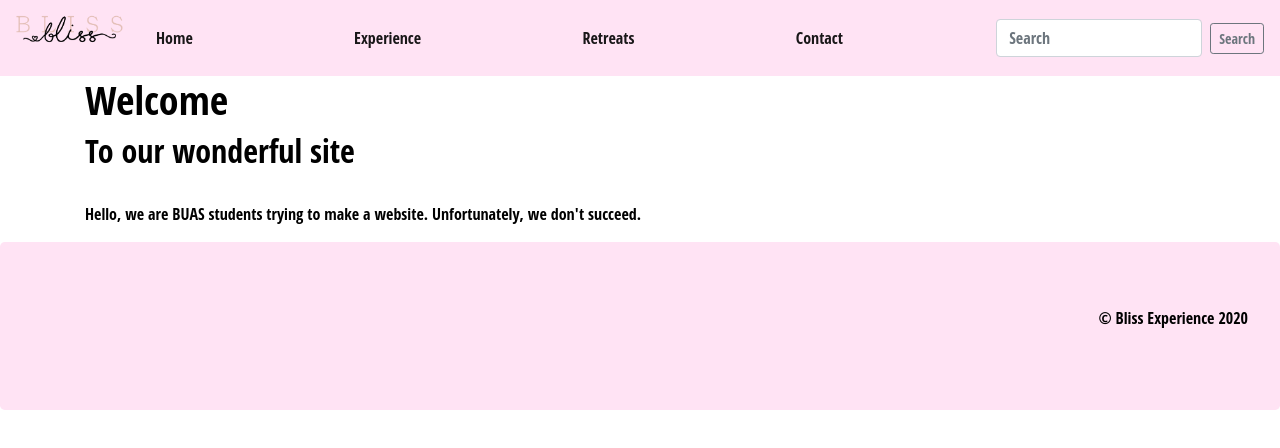
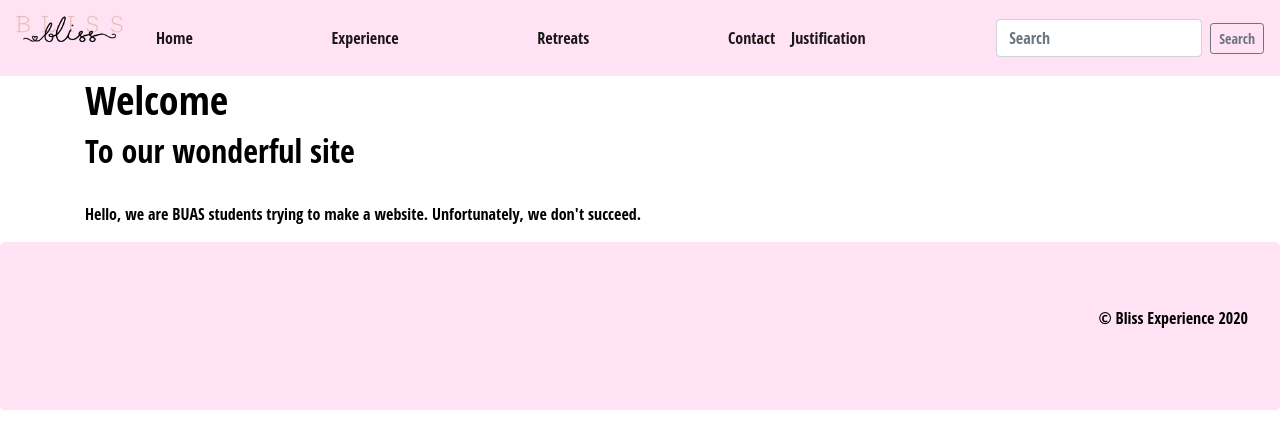
Before and after one commit to riannescholtens/bliss-website, a plain HTML site: page index.html in a window 1280 px wide. Drawn offline with Linux system fonts and the light colour scheme.

Commit message:
extra page

```diff
--- a/index.html
+++ b/index.html
@@ -68,7 +68,16 @@
       </li>
 	</ul>
 
-
+      <!-- Justification Page -->
+		<div class="collapse navbar-collapse" id="navbarSupportedContent4">
+    <ul class="navbar-nav mr-auto">
+      <li class="nav-item active">
+        <a class="nav-link" href="#">Justification <span class="sr-only">
+			</span>
+		  </a>
+      </li>
+	</ul>
+</div>
 
 
 	<!-- Search Button -->
```
